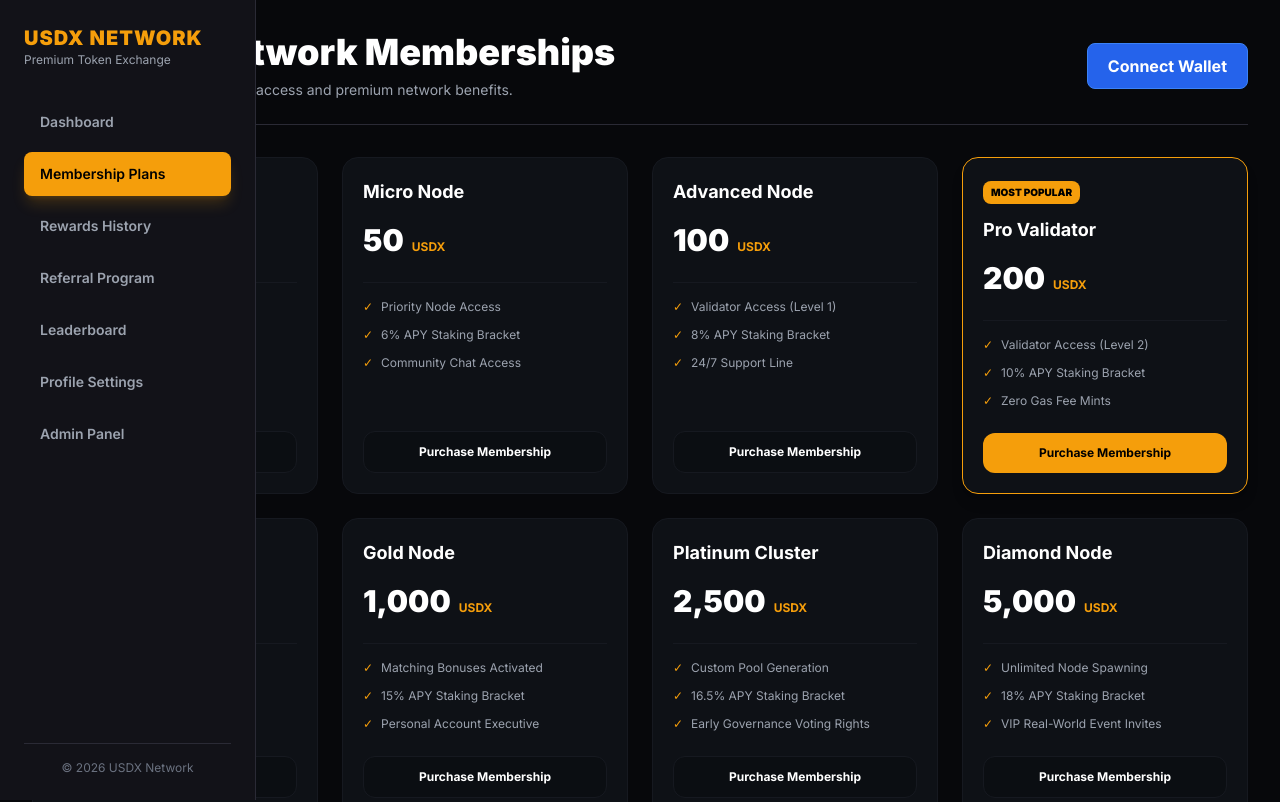
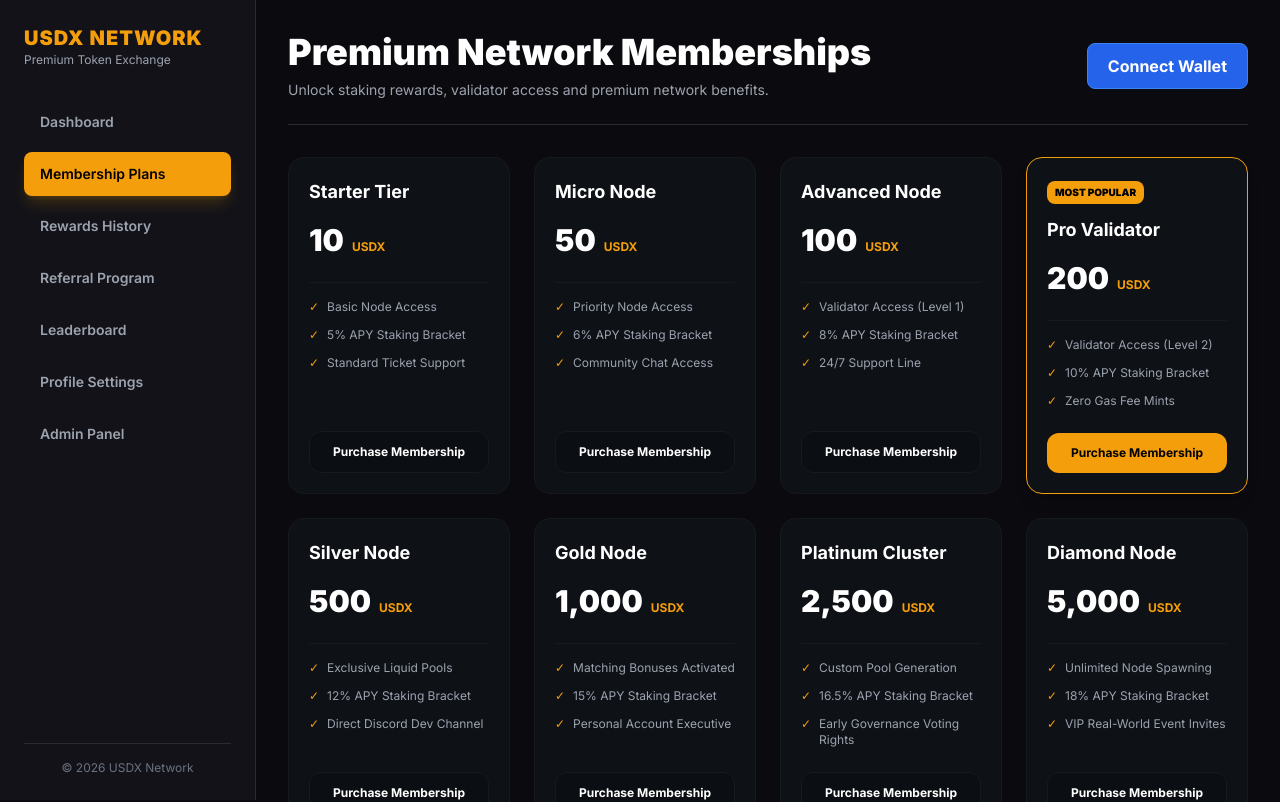
Before and after one commit to usdxofficialdev/-Dead-Token-Exchange-, a Next.js app: page /membership in a window 1280 px wide. Shown: the top 802 px of the page. Built offline with nearby package versions, Linux system fonts and the light colour scheme.

Commit message:
Update AppLayout.tsx

```diff
--- a/app/components/AppLayout.tsx
+++ b/app/components/AppLayout.tsx
@@ -7,7 +7,7 @@ import PageHeader from "./PageHeader";
 type AppLayoutProps = {
   children: ReactNode;
   title: string;
-  description: string;
+  description?: string;
 };
 
 export default function AppLayout({
@@ -16,16 +16,18 @@ export default function AppLayout({
   description,
 }: AppLayoutProps) {
   return (
-    <div className="flex min-h-screen bg-[#07080B] text-white">
+    <div className="flex min-h-screen bg-[#0B0B0F] text-white">
       <Sidebar />
 
-      <main className="flex-1 overflow-x-hidden p-4 md:p-8">
+      <main className="flex-1 ml-64 overflow-x-hidden p-4 md:p-8">
         <PageHeader
           title={title}
           description={description}
         />
 
-        {children}
+        <div className="max-w-7xl mx-auto">
+          {children}
+        </div>
       </main>
     </div>
   );
```
